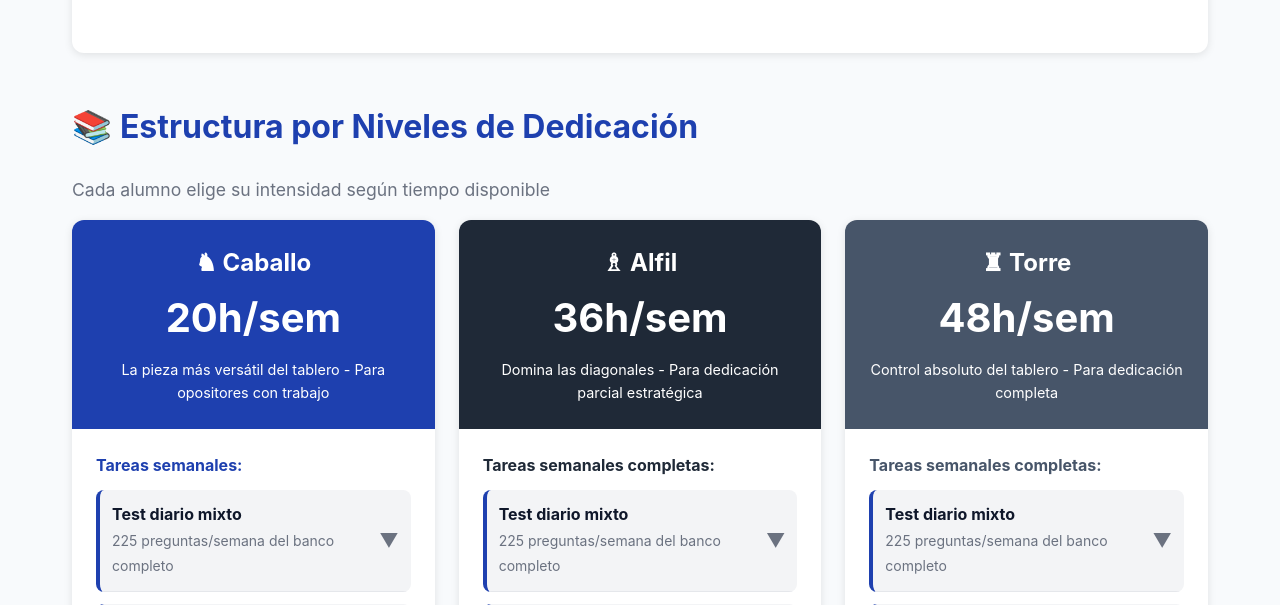
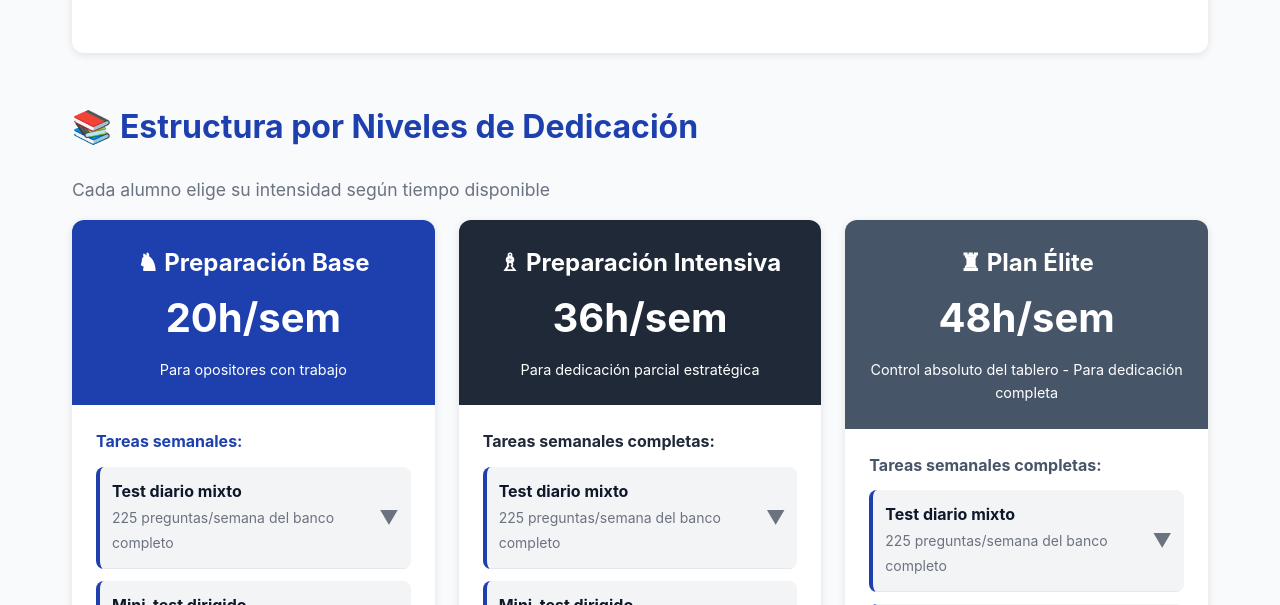
Before and after one commit to ChusDiez/izeta2025, a plain HTML site: page index.html in a window 1280 px wide. Shown: the part 646-1251 px from the top of the page. Drawn offline with Linux system fonts and the light colour scheme.

Commit message:
Update index.html

```diff
--- a/index.html
+++ b/index.html
@@ -17,9 +17,9 @@
             --color-fondo: #f8fafc;
             --color-tarjeta: #ffffff;
             --sombra: 0 2px 8px rgba(0,0,0,0.1);
-            --color-20h: #1e40af;        /* Azul para Cohorte Caballo */
-            --color-36h: #1f2937;        /* Negro para Cohorte Alfil */
-            --color-48h: #475569;        /* Gris oscuro para Cohorte Torre */
+            --color-20h: #1e40af;        /* Azul para Preparación Base */
+            --color-36h: #1f2937;        /* Negro para Preparación Intensiva */
+            --color-48h: #475569;        /* Gris oscuro para Plan Élite */
         }
 
         /* Estilos base */
@@ -533,9 +533,9 @@
                 <!-- COHORTE 20H -->
                 <div class="cohort-card cohort-20h fade-in">
                     <div class="cohort-header">
-                        <div class="cohort-title">&#9822; Caballo</div>
+                        <div class="cohort-title">&#9822; Preparación Base</div>
                         <div class="cohort-hours">20h/sem</div>
-                        <div style="font-size: 0.9rem; margin-top: 0.5rem;">La pieza más versátil del tablero - Para opositores con trabajo</div>
+                        <div style="font-size: 0.9rem; margin-top: 0.5rem;">Para opositores con trabajo</div>
                     </div>
                     <div class="cohort-body">
                         <h4 style="margin-bottom: 0.75rem; color: #1e40af;">Tareas semanales:</h4>
@@ -705,9 +705,9 @@
                 <!-- COHORTE 36H -->
                 <div class="cohort-card cohort-36h fade-in" style="animation-delay: 0.1s;">
                     <div class="cohort-header">
-                        <div class="cohort-title">&#9815; Alfil</div>
+                        <div class="cohort-title">&#9815; Preparación Intensiva</div>
                         <div class="cohort-hours">36h/sem</div>
-                        <div style="font-size: 0.9rem; margin-top: 0.5rem;">Domina las diagonales - Para dedicación parcial estratégica</div>
+                        <div style="font-size: 0.9rem; margin-top: 0.5rem;">Para dedicación parcial estratégica</div>
                     </div>
                     <div class="cohort-body">
                         <h4 style="margin-bottom: 0.75rem; color: #1f2937;">Tareas semanales completas:</h4>
@@ -975,7 +975,7 @@
                 <!-- COHORTE 48H -->
                 <div class="cohort-card cohort-48h fade-in" style="animation-delay: 0.2s;">
                     <div class="cohort-header">
-                        <div class="cohort-title">&#9820; Torre</div>
+                        <div class="cohort-title">&#9820; Plan Élite</div>
                         <div class="cohort-hours">48h/sem</div>
                         <div style="font-size: 0.9rem; margin-top: 0.5rem;">Control absoluto del tablero - Para dedicación completa</div>
                     </div>
```
